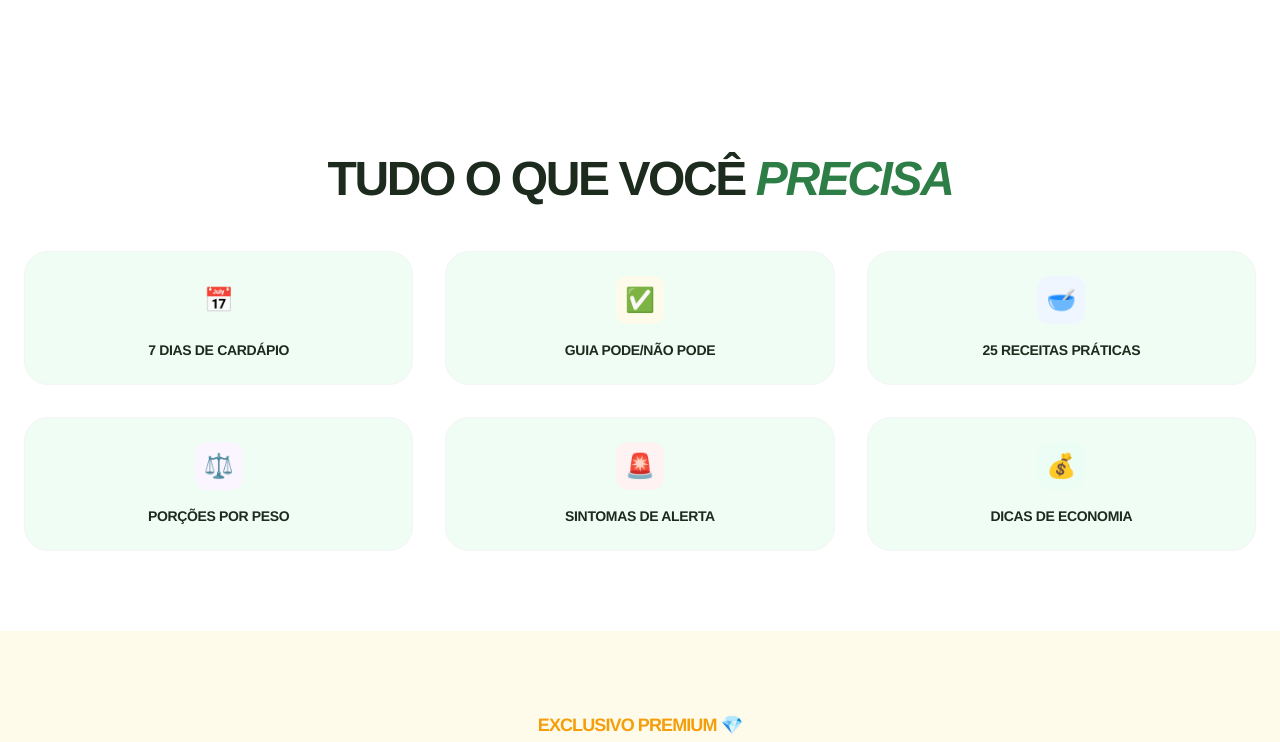
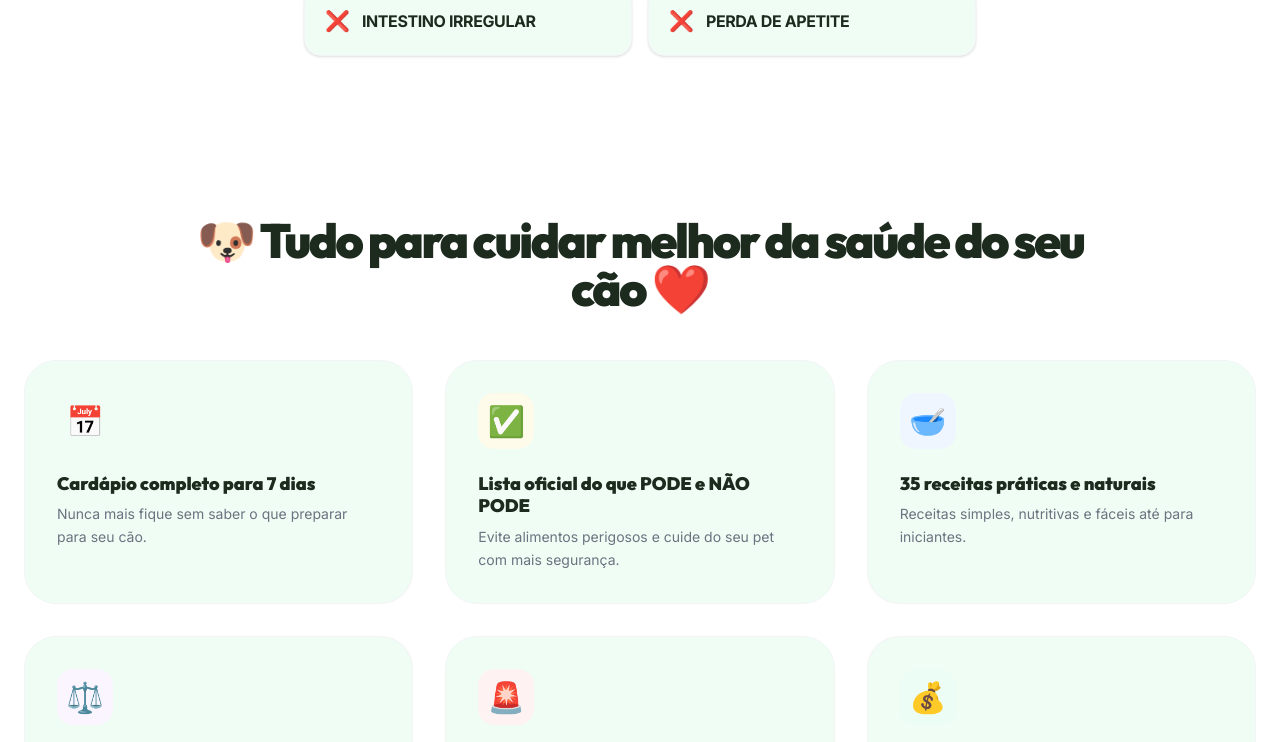
Before and after one commit to appdesings2024-dot/PET-PREMIUM-, a React (Vite) app: page / in a window 1280 px wide. Shown: the part 2000-2742 px from the top of the page. Built offline with nearby package versions, Linux system fonts and the light colour scheme.

Commit message:
feat: Update app metadata and fonts
Refactors application metadata with a more descriptive name and tagline. Updates CSS to use "Inter" and "Outfit" fonts for improved readability and visual appeal, and adjusts font family variables.

```diff
--- a/metadata.json
+++ b/metadata.json
@@ -1,6 +1,6 @@
 {
-  "name": "Cardápio Natural do Cão",
-  "description": "Transforme a alimentação do seu pet com comida de verdade. Guia prático e acessível para tutores zelosos.",
+  "name": "Guia de Alimentação Natural para Cães",
+  "description": "Descubra como melhorar a saúde, energia e longevidade do seu cão com receitas naturais simples e práticas.",
   "requestFramePermissions": [],
   "majorCapabilities": []
 }
--- a/src/App.tsx
+++ b/src/App.tsx
@@ -206,7 +206,7 @@ export default function App() {
           {/* Main Content Stack */}
           <div className="max-w-4xl mx-auto flex flex-col items-center gap-10 md:gap-16">
             <motion.div {...fadeIn}>
-              <h1 className="font-sans text-3xl md:text-5xl lg:text-6xl font-black leading-tight md:leading-[1.1] mb-6 md:mb-8 tracking-tighter uppercase text-center">
+              <h1 className="font-display text-3xl md:text-5xl lg:text-7xl font-black leading-tight md:leading-[1.1] mb-6 md:mb-10 tracking-tighter text-center uppercase">
                 <span className="text-text-main">Seu cachorro pode estar sofrendo com a alimentação…</span><br className="hidden md:block" />
                 <span className="text-primary"> sem você perceber.</span>
               </h1>
@@ -259,7 +259,7 @@ export default function App() {
       <section className="py-12 md:py-20 bg-white">
         <div className="container mx-auto px-6">
           <motion.div {...fadeIn} className="max-w-3xl mx-auto text-center mb-12">
-            <h2 className="font-sans text-2xl md:text-4xl font-black text-text-main mb-4 uppercase tracking-tighter leading-tight">
+            <h2 className="font-display text-2xl md:text-4xl font-black text-text-main mb-4 uppercase tracking-tighter leading-tight">
               🚨 Muitos sinais ignorados pelos donos podem <span className="text-highlight">estar ligados à alimentação:</span>
             </h2>
           </motion.div>
@@ -289,34 +289,37 @@ export default function App() {
       {/* 4. SOLUTION - SUMMARIZED */}
       <section className="py-20 bg-white overflow-hidden">
         <div className="container mx-auto px-6 text-center">
-          <motion.div {...fadeIn} className="max-w-3xl mx-auto mb-12">
-            <h2 className="font-sans text-3xl md:text-5xl font-black text-text-main mb-6 uppercase tracking-tighter">
-              Tudo o que você <span className="text-primary italic">precisa</span>
+          <motion.div {...fadeIn} className="max-w-4xl mx-auto mb-12">
+            <h2 className="font-display text-2xl md:text-5xl font-black text-text-main mb-6 tracking-tighter">
+              🐶 Tudo para cuidar melhor da saúde do seu cão ❤️
             </h2>
           </motion.div>
 
-          <div className="grid grid-cols-2 md:grid-cols-3 gap-4 md:gap-8">
+          <div className="grid grid-cols-1 md:grid-cols-2 lg:grid-cols-3 gap-6 md:gap-8">
             {[
-              { title: "7 dias de cardápio", icon: "📅", color: "bg-green-50" },
-              { title: "Guia pode/não pode", icon: "✅", color: "bg-amber-50" },
-              { title: "25 receitas práticas", icon: "🥣", color: "bg-blue-50" },
-              { title: "Porções por peso", icon: "⚖️", color: "bg-purple-50" },
-              { title: "Sintomas de alerta", icon: "🚨", color: "bg-red-50" },
-              { title: "Dicas de economia", icon: "💰", color: "bg-emerald-50" }
+              { title: "Cardápio completo para 7 dias", desc: "Nunca mais fique sem saber o que preparar para seu cão.", icon: "📅", color: "bg-green-50" },
+              { title: "Lista oficial do que PODE e NÃO PODE", desc: "Evite alimentos perigosos e cuide do seu pet com mais segurança.", icon: "✅", color: "bg-amber-50" },
+              { title: "35 receitas práticas e naturais", desc: "Receitas simples, nutritivas e fáceis até para iniciantes.", icon: "🥣", color: "bg-blue-50" },
+              { title: "Quantidade ideal por peso", desc: "Saiba exatamente quanto seu cão deve comer sem exageros.", icon: "⚖️", color: "bg-purple-50" },
+              { title: "Guia de sintomas de alerta", desc: "Aprenda a identificar sinais que muitos donos ignoram.", icon: "🚨", color: "bg-red-50" },
+              { title: "Dicas para economizar na alimentação", desc: "Alimente melhor seu pet sem gastar fortunas no mercado.", icon: "💰", color: "bg-emerald-50" }
             ].map((item, idx) => (
               <motion.div
                 key={idx}
                 {...fadeIn}
                 transition={{ delay: idx * 0.05 }}
-                onClick={() => window.open(CHECKOUT_BASIC_URL, '_blank')}
-                className="p-6 bg-bg-alt rounded-[24px] border border-gray-100 flex flex-col items-center hover:shadow-lg hover:border-primary/30 hover:scale-105 transition-all cursor-pointer active:scale-95"
+                onClick={() => window.open(CHECKOUT_PREMIUM_URL, '_blank')}
+                className="p-8 bg-bg-alt rounded-[32px] border border-gray-100 flex flex-col items-start text-left hover:shadow-xl hover:border-primary/30 hover:scale-[1.02] transition-all cursor-pointer group"
               >
-                <div className={`w-12 h-12 ${item.color} rounded-xl flex items-center justify-center text-2xl mb-4`}>
+                <div className={`w-14 h-14 ${item.color} rounded-2xl flex items-center justify-center text-3xl mb-6 group-hover:scale-110 transition-transform`}>
                   {item.icon}
                 </div>
-                <h3 className="font-sans text-xs md:text-sm font-black text-text-main uppercase tracking-tight">
+                <h3 className="font-display text-lg font-black text-text-main mb-2 leading-tight">
                   {item.title}
                 </h3>
+                <p className="text-text-secondary text-sm leading-relaxed">
+                  {item.desc}
+                </p>
               </motion.div>
             ))}
           </div>
@@ -374,42 +377,41 @@ export default function App() {
         <div className="container mx-auto px-4">
           <motion.div {...fadeIn} className="text-center mb-20">
             <span className="text-primary font-black text-sm uppercase tracking-[0.3em] mb-4 block">Investimento na Saúde</span>
-            <h2 className="font-sans text-4xl md:text-6xl font-black mb-6 uppercase tracking-tighter italic">Escolha o seu plano</h2>
-            <p className="text-text-secondary max-w-xl mx-auto text-lg">Acesso vitalício ao material. Você paga uma vez e tem saúde para sempre.</p>
+            <h2 className="font-display text-3xl md:text-5xl font-black mb-4 uppercase tracking-tighter italic text-text-main">⚠️ Oferta promocional válida somente hoje.</h2>
+            <p className="text-text-secondary max-w-xl mx-auto text-lg font-bold">Os bônus podem sair do ar a qualquer momento.</p>
           </motion.div>
 
 
           <div className="grid md:grid-cols-2 gap-10 max-w-5xl mx-auto items-stretch">
             {/* Basic Plan */}
-            <motion.div {...fadeIn} className="bg-white p-10 rounded-[40px] shadow-[0_10px_40px_rgba(0,0,0,0.04)] border border-gray-100 flex flex-col hover:border-primary/20 transition-all duration-300">
-              <div className="mb-8">
+            <motion.div {...fadeIn} className="bg-white p-8 rounded-[40px] shadow-[0_10px_40px_rgba(0,0,0,0.04)] border border-gray-100 flex flex-col hover:border-primary/20 transition-all duration-300 self-center">
+              <div className="mb-6">
                 <span className="text-gray-400 font-bold uppercase text-xs tracking-widest block mb-1">Iniciante</span>
-                <h3 className="font-sans text-3xl font-black text-text-main uppercase">Plano Básico</h3>
+                <h3 className="font-display text-2xl font-black text-text-main uppercase">Plano Básico</h3>
               </div>
 
-              <div className="mb-8">
-                <div className="text-5xl font-black text-primary flex items-baseline gap-2">
-                  <span className="text-2xl">R$</span>10,00
+              <div className="mb-6">
+                <div className="text-4xl font-black text-primary flex items-baseline gap-2">
+                  <span className="text-xl">R$</span>10,00
                 </div>
                 <p className="text-text-secondary text-sm font-medium mt-1">Acesso vitalício ao PDF</p>
               </div>
 
-              <ul className="space-y-4 mb-10 text-left w-full flex-grow">
+              <ul className="space-y-3 mb-6 text-left w-full">
                 {[
                   "Cardápio semanal (7 dias)",
-                  "Tabela oficial PODE/NÃO PODE",
                   "10 Receitas super práticas",
                   "Guia básico de pesagem",
                   "Entrega digital garantida"
                 ].map((item, idx) => (
                   <li key={idx} className="flex items-center gap-3 text-text-main font-medium">
                     <CheckCircle2 className="w-5 h-5 text-gray-300 flex-shrink-0" />
-                    <span>{item}</span>
+                    <span className="text-sm">{item}</span>
                   </li>
                 ))}
               </ul>
 
-              <Button variant="secondary" className="w-full py-5 text-lg">Quero o Básico</Button>
+              <Button variant="secondary" className="w-full py-4 text-base">Quero o Básico</Button>
             </motion.div>
 
             {/* Premium Plan - COMPLETE & EYE CATCHING */}
@@ -424,7 +426,7 @@ export default function App() {
 
                 <div className="mb-8">
                   <span className="text-primary font-bold uppercase text-xs tracking-widest block mb-1">Completo + Bônus</span>
-                  <h3 className="font-sans text-3xl font-black text-text-main uppercase">Combo Premium 💎</h3>
+                  <h3 className="font-display text-3xl font-black text-text-main uppercase">Combo Premium 💎</h3>
                 </div>
 
                 <div className="mb-8">
@@ -459,10 +461,11 @@ export default function App() {
 
                 <Button
                   variant="primary"
-                  className="w-full py-6 text-xl shadow-2xl"
+                  className="w-full py-5 shadow-2xl flex flex-col h-auto"
                   onClick={() => window.open(CHECKOUT_PREMIUM_URL, '_blank')}
                 >
-                  QUERO GARANTIR O PREMIUM
+                  <span className="text-xl mb-0.5">🔥 ACESSAR AGORA</span>
+                  <span className="text-xs font-bold opacity-90 tracking-tight">⭐ Melhor custo-benefício</span>
                 </Button>
 
                 <div className="mt-6 flex items-center justify-center gap-2 text-[10px] text-gray-400 font-bold uppercase tracking-widest">
--- a/src/index.css
+++ b/src/index.css
@@ -1,9 +1,10 @@
-@import url('https://fonts.googleapis.com/css2?family=DM+Sans:ital,opsz,wght@0,9..40,100..1000;1,9..40,100..1000&family=Fraunces:ital,opsz,wght@0,9..144,100..900;1,9..144,100..900&display=swap');
+@import url('https://fonts.googleapis.com/css2?family=Inter:wght@400;500;600;700;800;900&family=Outfit:wght@400;500;600;700;800;900&display=swap');
 @import "tailwindcss";
 
 @theme {
-  --font-sans: "Helvetica Neue", Arial, sans-serif;
-  --font-serif: "Georgia", serif;
+  --font-sans: "Inter", ui-sans-serif, system-ui, sans-serif;
+  --font-display: "Outfit", sans-serif;
+  --font-serif: "Fraunces", serif;
 
   --color-primary: #2D7D46;
   --color-highlight: #F59E0B;
```
